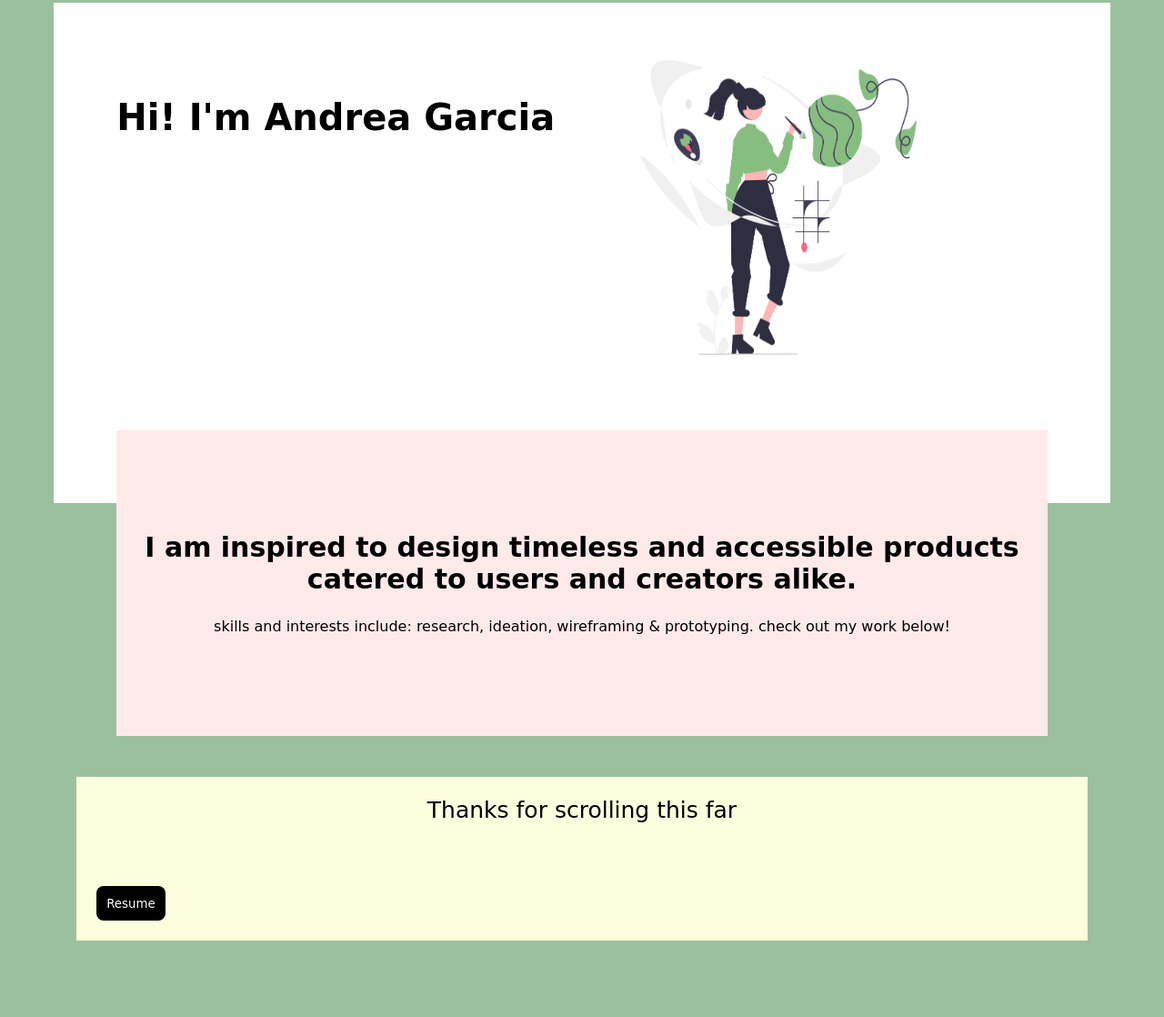
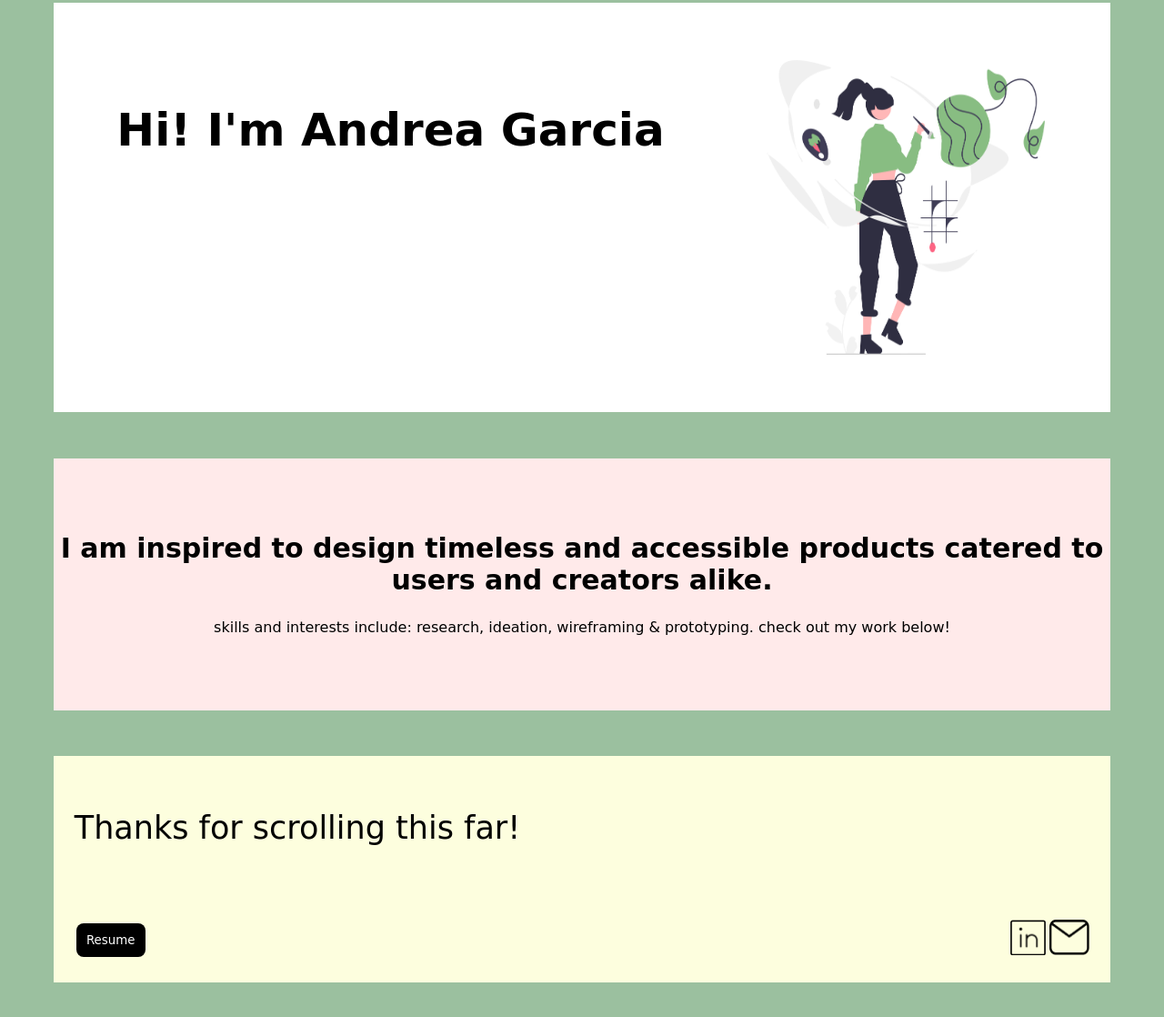
Before and after one commit to andreagarcia6/UX_UI_HW_17, a plain HTML site: page index.html in a window 1280 px wide. Shown: the part 132-1250 px from the top of the page at 91% size. Before the commit the page ends 1166 px from the top, so only its background shows below. Drawn offline with Linux system fonts and the light colour scheme; a web font is replaced by a local one.

Commit message:
aligned footer, aligned hero

```diff
--- a/css/style.css
+++ b/css/style.css
@@ -25,11 +25,12 @@ ul {
     word-spacing: 1cm;
 }
 .heroimg {
-    height: 500px;
-    padding: 15px;
+    height: 400px;
+    padding: 1px;
 }
 footer {
     background: #FDFEDE;
+    margin: 4%;
 }
 button {
     background-color: #000000;
@@ -40,13 +41,13 @@ button {
     font-family: 'Oooh Baby', cursive;
     font-family: 'Red Rose', cursive;
     border-radius: 8px;
-    margin: 2%;
-    text-align: right;
-
+    margin: 4px 2px;
+    text-align: left;
+    position: relative;
 }
 p {
     text-align: center;
-    font-size: 25px;
+    font-size: 35px;
     font-family: 'Cairo', sans-serif;
     font-family: 'Oooh Baby', cursive;
     font-family: 'Red Rose', cursive;
@@ -55,7 +56,7 @@ p {
 }
 h1 {
     padding: 4%;
-    font-size: 40px;
+    font-size: 50px;
     font-family: 'Cairo', sans-serif;
     font-family: 'Oooh Baby', cursive;
     font-family: 'Red Rose', cursive;
@@ -71,7 +72,6 @@ h2 {
 .content {
     text-align: center;
     background-color: #FFEAEA;
-    padding: 2%;
     margin: 4%;
     font-family: 'Cairo', sans-serif;
     font-family: 'Oooh Baby', cursive;
@@ -85,6 +85,23 @@ nav .logo {
     padding: 2%;
     margin: 4%;
 }
-div#content > img {
+
+.flexbox {
+    display: flex;
+    justify-content: space-between;
+    flex-direction: row;
+}
+.container1 {
+    position: sticky;
+    text-align: right;
+    padding: 2%;
     float: right;
 }
+.container2 {
+    position: sticky;
+    text-align: left;
+    padding: 2%;
+}
+.buttonFlexbox {
+    flex-direction: row
+}
--- a/index.html
+++ b/index.html
@@ -20,9 +20,12 @@
               </ul>
           </nav>
         </header>
-          <section class= "heroimg">
+
+          <section class= "heroimg flexbox">
             <h1>Hi! I'm Andrea Garcia</h1>
               <img src="images/hero.png" alt="creative" width="400" height="400">
+          </section>
+
               <div class= "content">
                   <p id="about me">
                       <h2>I am inspired to design timeless and accessible products catered to users and creators alike.</h2>
@@ -30,9 +33,18 @@
                       check out my work below!
                   </p>
               </div>
+
           <footer>
-              <p>Thanks for scrolling this far</p>
-              <button>Resume</button>
+              <section class= "footer flexbox">
+              <p>Thanks for scrolling this far!</p>
+            </section>
+            <div class= "container1">
+                <img class="linkedin" src="images/linkedin.png" alt="linkedin" width="39" height="39">
+              <img class="email" src="images/email.png" alt="email" width="44.1" height="39">
+            </div>
+            <div class= "container2">
+                <button>Resume</button>
+            </div>
           </footer>
     </body>
 </html>
```
Also changed, not shown: images/email.png (added), images/linkedin.png (added), 1 other file.
